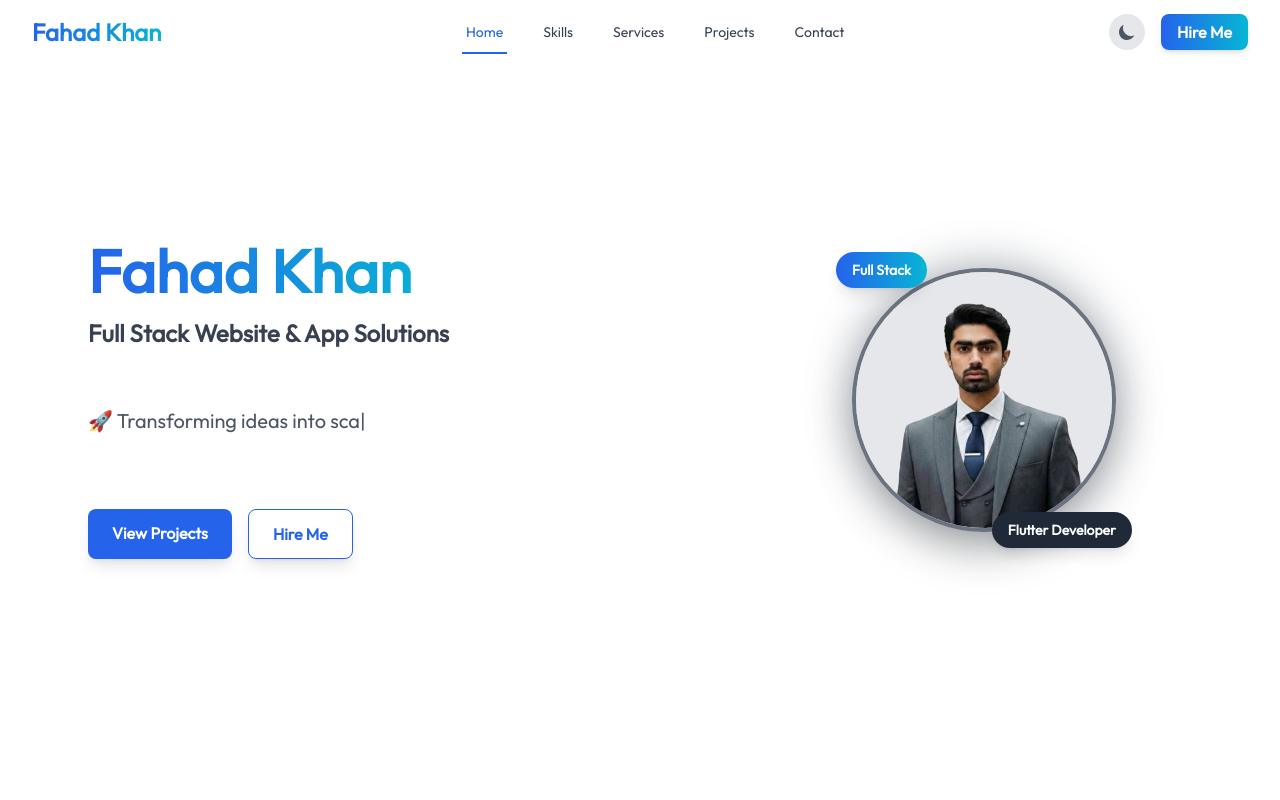
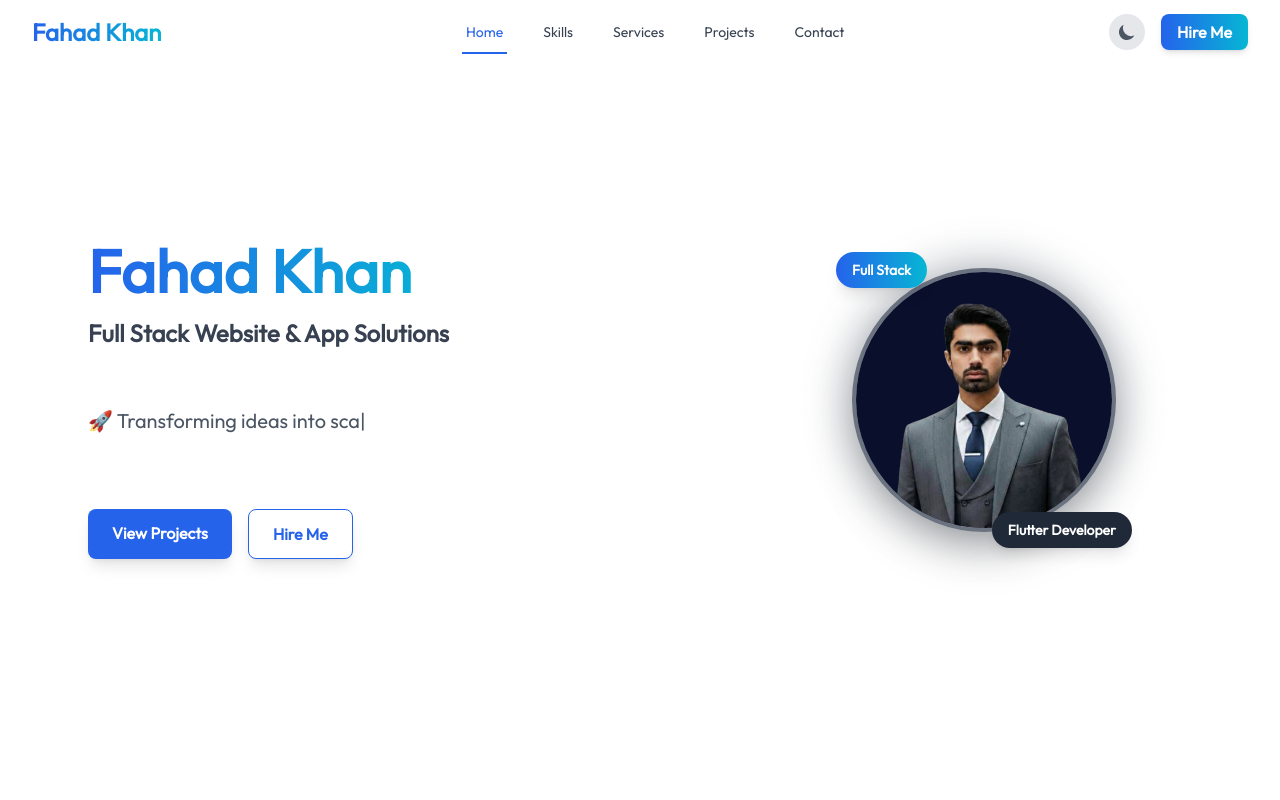
Before and after one commit to FahadKhanLangah/fahad_khan_portfolio, a React (Vite) app: page / in a window 1280 px wide. Shown: the top 800 px of the page. Built offline with nearby package versions, Linux system fonts and the light colour scheme.

Commit message:
Update Hero component background color for improved visual consistency

```diff
--- a/src/components/Hero.jsx
+++ b/src/components/Hero.jsx
@@ -109,7 +109,7 @@ const Hero = () => {
               ease: "easeInOut"
             }}
           >
-            <img className="bg-gray-200 scale-110 dark:bg-gray-900 border-2 border-dashed rounded-xl max-w-64 max-h-64 md:w-80 md:h-80" src={fahdimg} alt="fahad-khan-portfolio" />
+            <img className="bg-[#0A0F2C] scale-110 dark:bg-[#0A0F2C] border-2 border-dashed rounded-xl max-w-64 max-h-64 md:w-80 md:h-80" src={fahdimg} alt="fahad-khan-portfolio" />
           </motion.div>
 
           {/* Flutter & Web Badges */}
```
